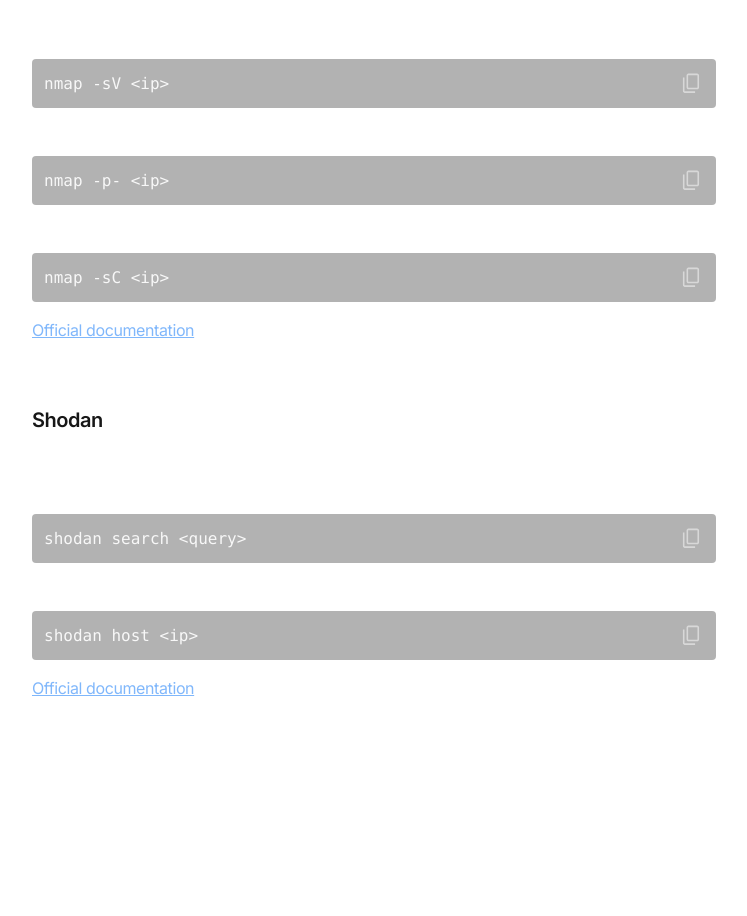
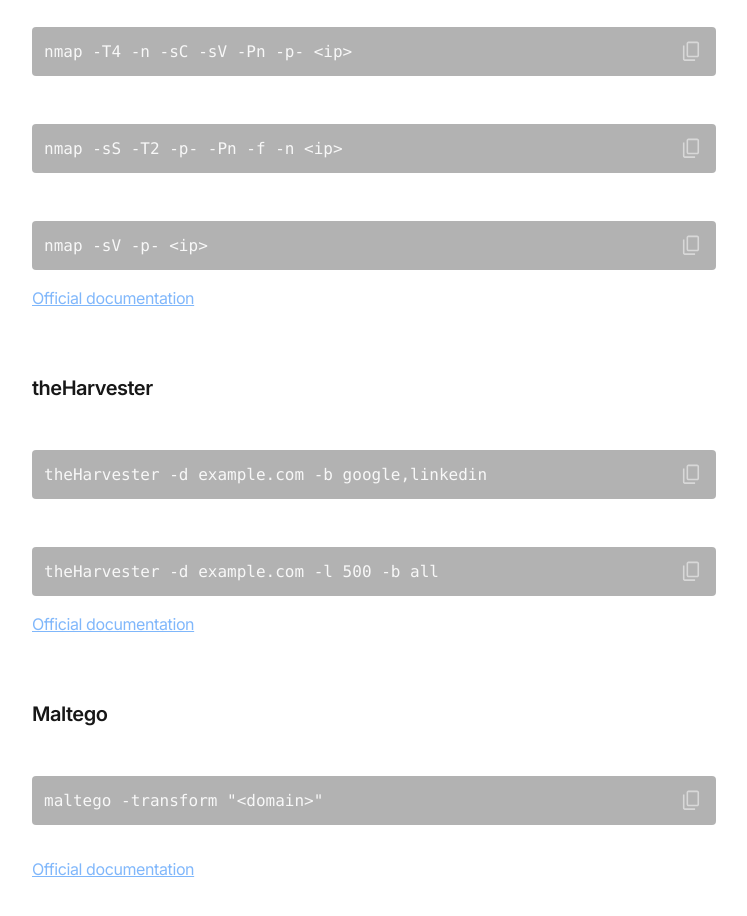
Before and after one commit to cawx/cybture, a Next.js app: page /reconnaissance in a window 1280 px wide. Shown: the part 340-1256 px from the top of the page, without its empty margins (266-1013 px from the left). Before the commit the page ends 1120 px from the top, so only its background shows below. Built offline with nearby package versions, Linux system fonts and the light colour scheme.

Commit message:
more info, some ui fixes

```diff
--- a/src/app/[category]/CategoryClient.tsx
+++ b/src/app/[category]/CategoryClient.tsx
@@ -20,7 +20,7 @@
 
   return (
     <div className="flex">
-      <main className="p-4 w-full mx-auto max-w-[850px]">
+      <section className="p-4 w-full mx-auto max-w-[850px]">
         <div className="mb-8 font-light">
           <span className="text-white/50">Category {">"} </span>
           {category.name}
@@ -41,9 +41,11 @@
 
         {category.tools.map((tool: Tool) => (
           <div key={tool.id} className="mb-16">
-            <div className="mb-4">
-              <h2 className="text-xl font-semibold">{tool.name}</h2>
-              <p className="text-white/80 mt-2 text-base">{tool.description}</p>
+            <div className="mb-4 flex items-center">
+              <h2 className="text-xl font-semibold mr-1">{tool.name}</h2>
+              <p className="text-white/50 text-base italic">
+                - {tool.description}
+              </p>
             </div>
 
             <div className="space-y-4">
@@ -64,7 +66,7 @@
             )}
           </div>
         ))}
-      </main>
+      </section>
     </div>
   );
 }
--- a/src/app/components/Command.tsx
+++ b/src/app/components/Command.tsx
@@ -24,7 +24,7 @@
 
   return (
     <div className="mb-4">
-      <p className="text-white/70 mb-2">{command.description}</p>
+      <p className="text-white/80 mb-2">{command.description}</p>
       <div
         onClick={handleCopy}
         className="bg-black/30 p-3 rounded flex justify-between items-center hover:cursor-pointer"
--- a/src/app/data.json
+++ b/src/app/data.json
@@ -10,32 +10,44 @@
           "docsLink": "https://nmap.org/docs.html",
           "commands": [
             {
-              "command": "nmap -sV <ip>",
-              "description": "Version detection scan"
+              "command": "nmap -T4 -n -sC -sV -Pn -p- <ip>",
+              "description": "Comprehensive scan: detect services, versions, run default scripts on all ports"
             },
             {
-              "command": "nmap -p- <ip>",
-              "description": "Scan all ports"
+              "command": "nmap -sS -T2 -p- -Pn -f -n <ip>",
+              "description": "Stealthy SYN scan with fragmentation to avoid detection"
             },
             {
-              "command": "nmap -sC <ip>",
-              "description": "Run default scripts"
+              "command": "nmap -sV -p- <ip>",
+              "description": "Scan all ports and determine service/version info"
             }
           ]
         },
         {
-          "id": "shodan",
-          "name": "Shodan",
-          "description": "Search engine for internet-connected devices.",
-          "docsLink": "https://shodan.io",
+          "id": "theharvester",
+          "name": "theHarvester",
+          "description": "Email and domain harvesting tool",
+          "docsLink": "https://github.com/laramies/theHarvester",
           "commands": [
             {
-              "command": "shodan search <query>",
-              "description": "Search for devices"
+              "command": "theHarvester -d example.com -b google,linkedin",
+              "description": "Harvest emails and subdomains from Google and LinkedIn"
             },
             {
-              "command": "shodan host <ip>",
-              "description": "Get information about a specific IP"
+              "command": "theHarvester -d example.com -l 500 -b all",
+              "description": "Comprehensive search with 500 results from all sources"
+            }
+          ]
+        },
+        {
+          "id": "maltego",
+          "name": "Maltego",
+          "description": "Open-source intelligence (OSINT) tool for data mining",
+          "docsLink": "https://www.maltego.com/",
+          "commands": [
+            {
+              "command": "maltego -transform \"<domain>\"",
+              "description": "Run OSINT transforms on a specific domain"
             }
           ]
         }
@@ -47,12 +59,163 @@
         {
           "id": "wireshark",
           "name": "Wireshark",
-          "description": "Network protocol analyzer.",
+          "description": "Network protocol analyzer",
           "docsLink": "https://wireshark.org",
           "commands": [
             {
-              "command": "wireshark -i <interface>",
-              "description": "Capture packets on a specific interface"
+              "command": "wireshark -i eth0",
+              "description": "Capture packets on ethernet interface"
+            },
+            {
+              "command": "tshark -r capture.pcap -Y \"http.request\"",
+              "description": "Filter and show only HTTP requests from a capture file"
+            }
+          ]
+        },
+        {
+          "id": "tcpdump",
+          "name": "TCPDump",
+          "description": "Command-line packet analyzer",
+          "docsLink": "https://www.tcpdump.org/",
+          "commands": [
+            {
+              "command": "tcpdump -i eth0 -w capture.pcap",
+              "description": "Capture packets on ethernet interface and save to file"
+            },
+            {
+              "command": "tcpdump -r capture.pcap 'port 80'",
+              "description": "Read capture file, filter for port 80 traffic"
+            }
+          ]
+        },
+        {
+          "id": "netcat",
+          "name": "Netcat",
+          "description": "Networking utility for reading and writing across networks",
+          "docsLink": "http://netcat.sourceforge.net/",
+          "commands": [
+            {
+              "command": "nc -l -p 4444",
+              "description": "Listen on port 4444"
+            },
+            {
+              "command": "nc <target> 4444",
+              "description": "Connect to target on port 4444"
+            }
+          ]
+        }
+      ]
+    },
+    "web-security": {
+      "name": "Web Security",
+      "tools": [
+        {
+          "id": "burpsuite",
+          "name": "Burp Suite",
+          "description": "Web vulnerability scanner and proxy",
+          "docsLink": "https://portswigger.net/burp",
+          "commands": [
+            {
+              "command": "burpsuite &",
+              "description": "Launch Burp Suite Community Edition"
+            }
+          ]
+        },
+        {
+          "id": "gobuster",
+          "name": "Gobuster",
+          "description": "Directory and file brute-forcing tool",
+          "docsLink": "https://github.com/OJ/gobuster",
+          "commands": [
+            {
+              "command": "gobuster dir -u http://example.com -w /usr/share/wordlists/dirb/common.txt",
+              "description": "Brute-force directories using common wordlist"
+            },
+            {
+              "command": "gobuster dns -d example.com -w /usr/share/wordlists/subdomains.txt",
+              "description": "Discover subdomains"
+            }
+          ]
+        }
+      ]
+    },
+    "password-cracking": {
+      "name": "Password Cracking",
+      "tools": [
+        {
+          "id": "hydra",
+          "name": "Hydra",
+          "description": "Online password cracking tool",
+          "docsLink": "https://github.com/vanhauser-thc/thc-hydra",
+          "commands": [
+            {
+              "command": "hydra -l admin -P /usr/share/wordlists/rockyou.txt ssh://example.com",
+              "description": "Brute-force SSH with username 'admin' and rockyou wordlist"
+            },
+            {
+              "command": "hydra -L users.txt -P passwords.txt http-post-form \"login.php:username=^USER^&password=^PASS^:Invalid credentials\"",
+              "description": "HTTP POST form brute-force with custom login failure message"
+            }
+          ]
+        },
+        {
+          "id": "hashcat",
+          "name": "Hashcat",
+          "description": "Advanced password recovery tool",
+          "docsLink": "https://hashcat.net/hashcat/",
+          "commands": [
+            {
+              "command": "hashcat -m 0 hashes.txt /usr/share/wordlists/rockyou.txt",
+              "description": "Crack MD5 hashes using rockyou wordlist"
+            },
+            {
+              "command": "hashcat -a 3 hashes.txt ?a?a?a?a",
+              "description": "Brute-force 4-character passwords with all character types"
+            }
+          ]
+        },
+        {
+          "id": "john",
+          "name": "John the Ripper",
+          "description": "Password cracking tool",
+          "docsLink": "https://www.openwall.com/john/",
+          "commands": [
+            {
+              "command": "john --wordlist=/usr/share/wordlists/rockyou.txt hashes.txt",
+              "description": "Crack hashes using rockyou wordlist"
+            }
+          ]
+        }
+      ]
+    },
+    "network-tools": {
+      "name": "Network Tools",
+      "tools": [
+        {
+          "id": "wireshark",
+          "name": "Wireshark",
+          "description": "Network protocol analyzer",
+          "docsLink": "https://wireshark.org",
+          "commands": [
+            {
+              "command": "wireshark -i eth0",
+              "description": "Capture packets on ethernet interface"
+            }
+          ]
+        },
+        {
+          "id": "scapy",
+          "name": "Scapy",
+          "description": "Packet manipulation program",
+          "docsLink": "https://scapy.net/",
+          "commands": [
+            {
+              "command": "scapy",
+              "description": "Launch Scapy interactive shell"
+            },
+            {
+              "command": "send(IP(dst=\"example.com\")/ICMP())",
+              "description": "Send ICMP ping packet"
             }
           ]
         }
--- a/src/app/layout.tsx
+++ b/src/app/layout.tsx
@@ -3,6 +3,7 @@
 import "./globals.css";
 import Sidebar from "./components/Sidebar";
 import Navbar from "./components/Navbar";
+import Link from "next/link";
 
 const inter = Inter({ subsets: ["latin"] });
 
@@ -30,10 +31,15 @@
             <aside className="hidden xl:block w-[250px] px-4 border-l border-white/20">
               <div className="sticky top-0 pt-4">
                 <h3 className="text-xl font-semibold text-white/95">
-                  On this page
+                  Some more pages
                 </h3>
-                <nav className="pt-3">
-                  <p>test</p>
+                <nav className="pt-3 flex flex-col gap-y-2 text-white/80">
+                  <Link href="/legal" className="underline">
+                    Legal
+                  </Link>
+                  <Link href="/" className="underline">
+                    Help make this project better!
+                  </Link>
                 </nav>
               </div>
             </aside>
--- /dev/null
+++ b/src/app/legal/page.tsx
@@ -0,0 +1,23 @@
+import React from "react";
+
+export default function page() {
+  return (
+    <section className="p-4 w-full mx-auto max-w-[850px] pt-12">
+      <h2 className="text-3xl font-medium mb-2">Legal information</h2>
+      <div className="flex flex-col gap-y-5 text-white/80 pt-4">
+        <p>
+          The commands provided on this page are intended for educational
+          purposes and legal use only, such as in Capture The Flag (CTF)
+          competitions or authorized penetration testing environments.
+          Unauthorized scanning or attacking of systems without explicit
+          permission is illegal and can lead to severe consequences.
+        </p>
+        <p>
+          Im not responsible for any misuse or illegal activities conducted with
+          the commands or information provided. Use responsibly and ethically.
+          🤓
+        </p>
+      </div>
+    </section>
+  );
+}
```
